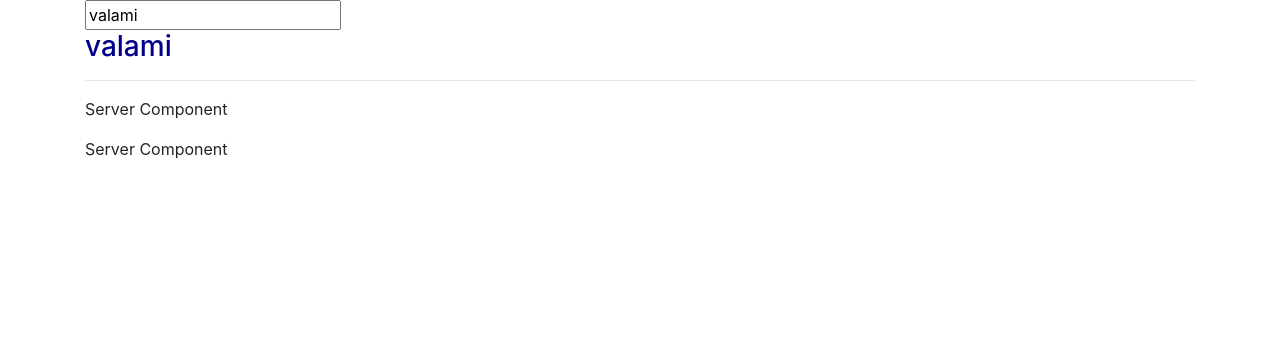
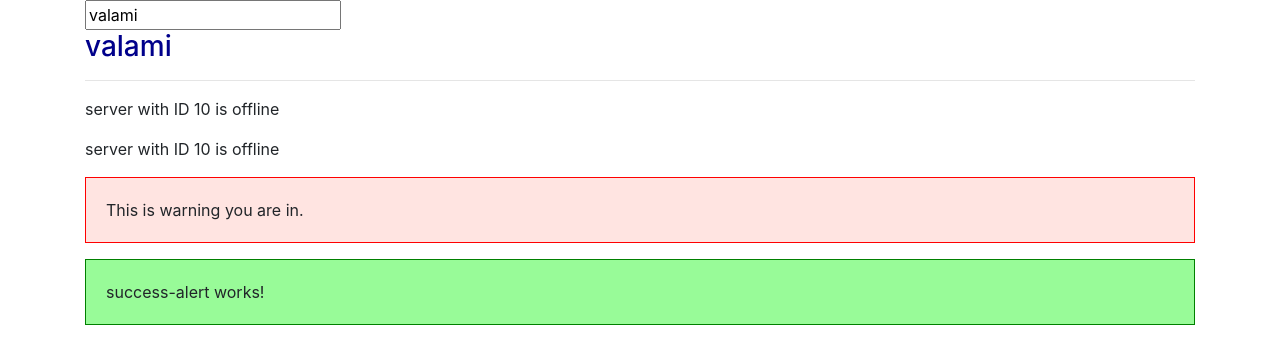
Before and after one commit to nmaczelka/angular, an Angular app: page / in a window 1280 px wide. Shown: the top 364 px of the page. Built offline with nearby package versions, Linux system fonts and the light colour scheme.

Commit message:
Add warning and successful message to the project.

```diff
--- a/src/app/app.component.html
+++ b/src/app/app.component.html
@@ -4,4 +4,6 @@
   <h3>{{name}}</h3>
   <hr>
   <app-servers></app-servers>
+  <app-warning-alert></app-warning-alert>
+  <app-success-alert></app-success-alert>
 </div>
--- a/src/app/app.module.ts
+++ b/src/app/app.module.ts
@@ -5,12 +5,16 @@ import { FormsModule } from '@angular/forms';
 import { AppComponent } from './app.component';
 import { ServerComponent } from './server/server.component';
 import { ServersComponent } from './servers/servers.component';
+import { SuccessAlertComponent } from './success-alert/success-alert.component';
+import { WarningAlertComponenet } from './warning-alert/warning-alert-component';
 
 @NgModule({
   declarations: [
     AppComponent,
     ServerComponent,
-    ServersComponent
+    ServersComponent,
+    WarningAlertComponenet,
+    SuccessAlertComponent
   ],
   imports: [
     BrowserModule,
--- a/src/app/server/server.component.html
+++ b/src/app/server/server.component.html
@@ -1 +1 @@
-<p>Server Component</p>
+<p>{{'server'}} with ID {{serverId}} is {{getServerStatus()}} </p>
--- a/src/app/server/server.component.ts
+++ b/src/app/server/server.component.ts
@@ -7,4 +7,11 @@ import { Component } from '@angular/core';
 })
 export class ServerComponent {
 
+    serverId: number= 10;
+    serverStatus: string = "offline";
+
+    getServerStatus() {
+        return this.serverStatus;
+    }
+
 }
--- /dev/null
+++ b/src/app/success-alert/success-alert.component.css
@@ -0,0 +1,5 @@
+p {
+    padding: 20px;
+    background-color: palegreen;
+    border: 1px solid green;
+}
--- /dev/null
+++ b/src/app/success-alert/success-alert.component.html
@@ -0,0 +1 @@
+<p>success-alert works!</p>
--- /dev/null
+++ b/src/app/success-alert/success-alert.component.ts
@@ -0,0 +1,15 @@
+import { Component, OnInit } from '@angular/core';
+
+@Component({
+  selector: 'app-success-alert',
+  templateUrl: './success-alert.component.html',
+  styleUrls: ['./success-alert.component.css']
+})
+export class SuccessAlertComponent implements OnInit {
+
+  constructor() { }
+
+  ngOnInit(): void {
+  }
+
+}
--- /dev/null
+++ b/src/app/warning-alert/warning-alert-component.ts
@@ -0,0 +1,16 @@
+import { Component } from '@angular/core';
+
+@Component({
+    selector: 'app-warning-alert',
+    template: '<p>This is warning you are in.</p>',
+    styles: [`
+        p {
+            padding: 20px;
+            background-color: mistyrose;
+            border: 1px solid red;
+        }
+        `]
+})
+export class WarningAlertComponenet {
+
+}
```
Also changed, not shown: 1 other file (tests, documents, lock files or other folders).
